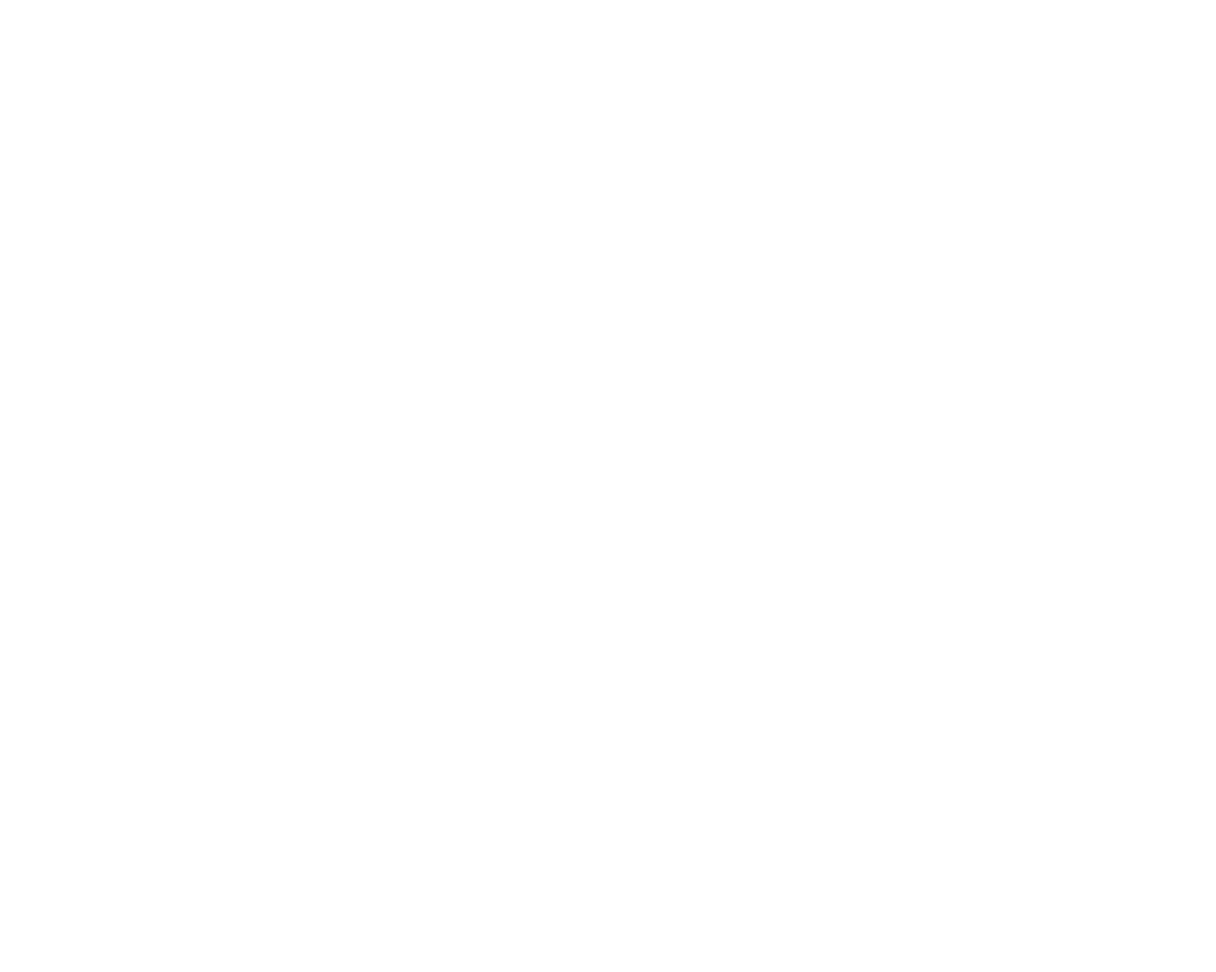
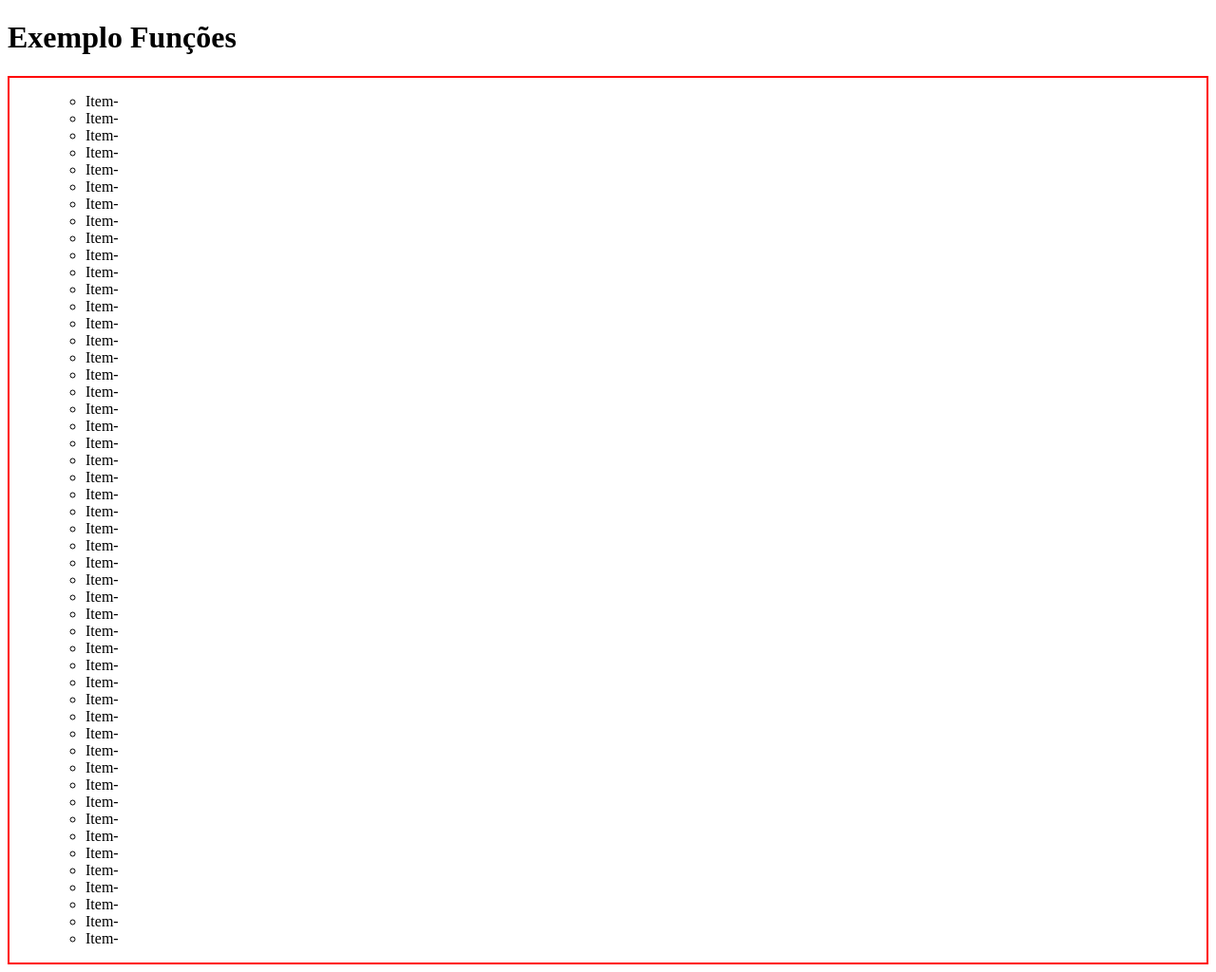
Before and after one commit to 1ESPW-2023/RM99849, a plain HTML site: page index.html in a window 1280 px wide. Shown: the whole page at 95% size. Before the commit the page ends 800 px from the top, so only its background shows below. Drawn offline with Linux system fonts and the light colour scheme.

Commit message:
alteração

```diff
--- a/JS/script.js
+++ b/JS/script.js
@@ -1 +1,29 @@
-//exemplo de funções
+/*
+//Exemplo de Funções
+const divElement = document.getElementById("div-box")
+
+// divElement.addEventListener("click", ()=>{
+//     console.log(divElement);
+// });
+
+divElement.addEventListener("click", mostraElemento);
+
+function mostraElemento() {
+    console.log(divElement)
+}
+
+function soma() {
+    let n1 = 10
+    let n2 = 5
+    console.log(n1 + n2)
+}
+*/
+
+//convertendo node.list em array
+const arrayElement = [document.querySelectorAll("li")];
+
+arrayElement.map( (el,key)=>{
+    if(el.textContent.indexOf("1",0)){
+        el.textContent = `${key+1} [item-10]`
+    }
+} )
--- a/index.html
+++ b/index.html
@@ -1,13 +1,83 @@
-<!DOCTYPE html>
-<html lang="pt-br">
+<!Doctype html>
+<html lang="pt-br" dir="ltr">
 	<head>
 		<meta charset="UTF-8">
-    <meta http-equiv="X-UA-Compatible" content="IE=edge">
 		<meta name="viewport" content="width=device-width, initial-scale=1.0">
-    <title>Document</title>
-    <script src="./JS/script.js" defer ></script>
+		<title>EXEMPLO FUNCTIONS</title>
+
+		<script src="./js/script.js" defer></script>
+
+        <style>
+            #div-box{
+                border: 2px solid red;
+
+            }
+
+        </style>
 	</head>
 	<body>
+		<h1>Exemplo Funções</h1>
+
+		<!-- div>ul>li*5{Item-} -->
+
+		<div id="div-box">
+			<ul>
+                <div>
+                    <ul>
+                        <li>Item-</li>
+                        <li>Item-</li>
+                        <li>Item-</li>
+                        <li>Item-</li>
+                        <li>Item-</li>
+                        <li>Item-</li>
+                        <li>Item-</li>
+                        <li>Item-</li>
+                        <li>Item-</li>
+                        <li>Item-</li>
+                        <li>Item-</li>
+                        <li>Item-</li>
+                        <li>Item-</li>
+                        <li>Item-</li>
+                        <li>Item-</li>
+                        <li>Item-</li>
+                        <li>Item-</li>
+                        <li>Item-</li>
+                        <li>Item-</li>
+                        <li>Item-</li>
+                        <li>Item-</li>
+                        <li>Item-</li>
+                        <li>Item-</li>
+                        <li>Item-</li>
+                        <li>Item-</li>
+                        <li>Item-</li>
+                        <li>Item-</li>
+                        <li>Item-</li>
+                        <li>Item-</li>
+                        <li>Item-</li>
+                        <li>Item-</li>
+                        <li>Item-</li>
+                        <li>Item-</li>
+                        <li>Item-</li>
+                        <li>Item-</li>
+                        <li>Item-</li>
+                        <li>Item-</li>
+                        <li>Item-</li>
+                        <li>Item-</li>
+                        <li>Item-</li>
+                        <li>Item-</li>
+                        <li>Item-</li>
+                        <li>Item-</li>
+                        <li>Item-</li>
+                        <li>Item-</li>
+                        <li>Item-</li>
+                        <li>Item-</li>
+                        <li>Item-</li>
+                        <li>Item-</li>
+                        <li>Item-</li>
+                    </ul>
+                </div>
+			</ul>
+		</div>
 
 	</body>
 </html>
```
Lines whose indentation alone changed are shown as unchanged.
